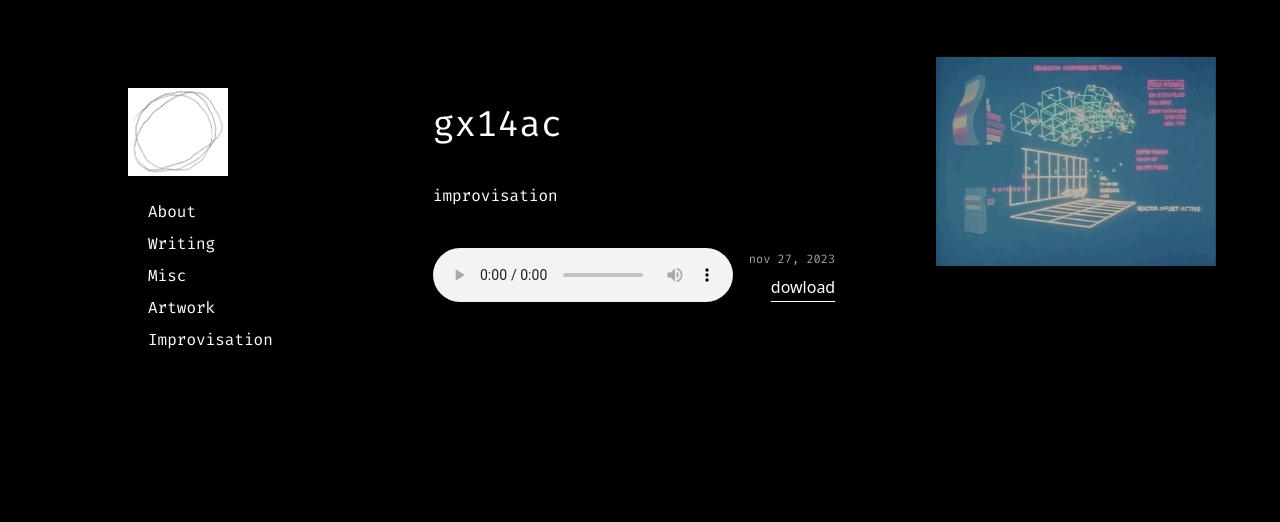
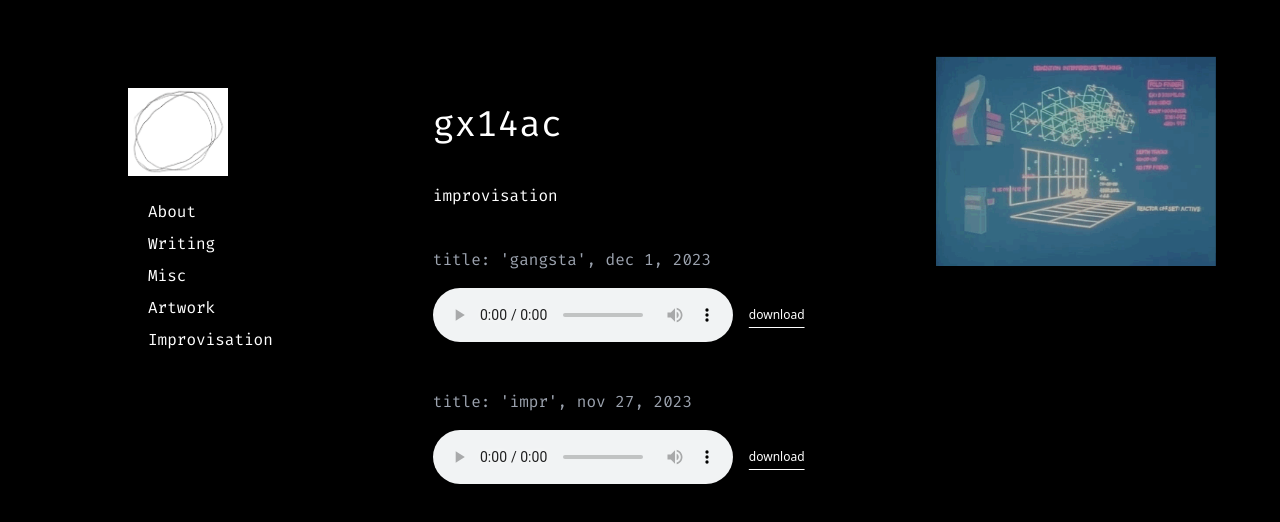
Before and after one commit to gx14ac/gx14ac, a Next.js app: page /improvisation in a window 1280 px wide. Shown: the top 522 px of the page. Built offline with nearby package versions, Linux system fonts and the light colour scheme.

Commit message:
adde new impr

```diff
--- a/src/pages/improvisation.tsx
+++ b/src/pages/improvisation.tsx
@@ -1,38 +1,34 @@
 import { fira } from "@utils/font";
 import Header from "./header"
-import { useRef, useState } from "react";
-import MyFile from '@assets/imp25112023.mp3';
+import Impr from '@assets/imp25112023.mp3';
+import Gangsta from '@assets/gangsta.mp3';
 
 export default function Improvisation() {
-    const audioRef = useRef<HTMLVideoElement>()
-    const [isPlaying, setPlaying] = useState(false)
-
-    const play = () => {
-        if (!isPlaying) {
-            audioRef.current?.play();
-            setPlaying(true)
-        } else {
-            audioRef.current?.pause();
-            setPlaying(true)
-        }
-    }
-
     return (
         <Header>
             <p className={`${fira.className}`}>
                 improvisation<br />
             </p>
-            <div className="grid grid-flow-row auto-rows-max gap-5">
-                <div className="flex justify-end items-center gap-4">
-                    <audio src={MyFile} controls className="text-xs "></audio>
-                    <div className="flex flex-col items-end gap-2">
-                        <p className={`${fira.className} text-xs text-gray-400`}>
-                            nov 27, 2023<br />
-                        </p>
-                        <a href={MyFile} download className="hover:text-gray-500 underline underline-offset-8">dowload</a>
+            <div className="grid auto-rows-max gap-12">
+                <div className="flex flex-col gap-4">
+                    <p className={`${fira.className} text-md text-gray-400`}>
+                        title: 'gangsta', dec 1, 2023<br />
+                    </p>
+                    <div className="flex flex-row gap-4 justify-start items-center">
+                        <audio src={Gangsta} controls className="text-xs "></audio>
+                        <a href={Gangsta} download className="text-xs hover:text-gray-500 underline underline-offset-8">download</a>
+                    </div>
+                </div>
+                <div className="flex flex-col gap-4">
+                    <p className={`${fira.className} text-md text-gray-400`}>
+                        title: 'impr', nov 27, 2023<br />
+                    </p>
+                    <div className="flex flex-row gap-4 justify-start items-center">
+                        <audio src={Impr} controls className="text-xs "></audio>
+                        <a href={Impr} download className="text-xs hover:text-gray-500 underline underline-offset-8">download</a>
                     </div>
                 </div>
             </div>
-        </Header>
+        </Header >
     )
 }
```
Also changed, not shown: 1 other file (tests, documents, lock files or other folders).
